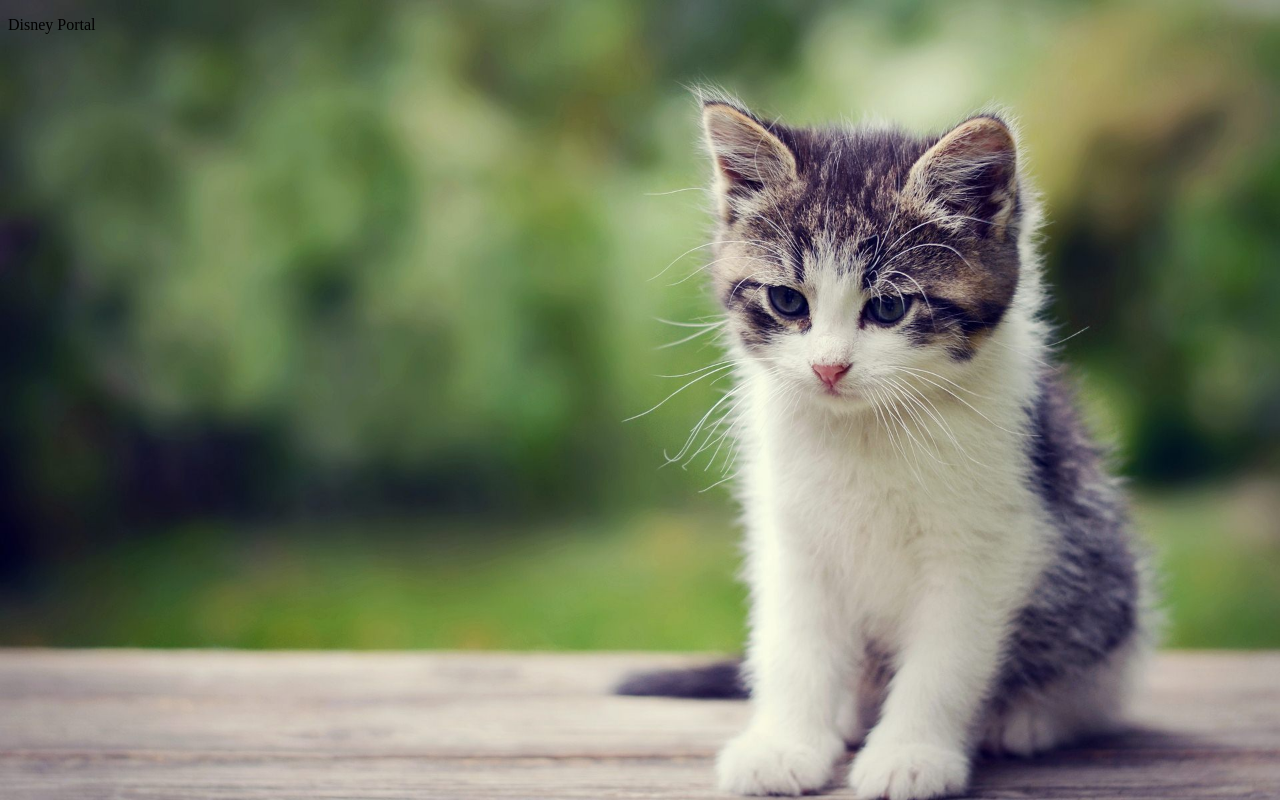
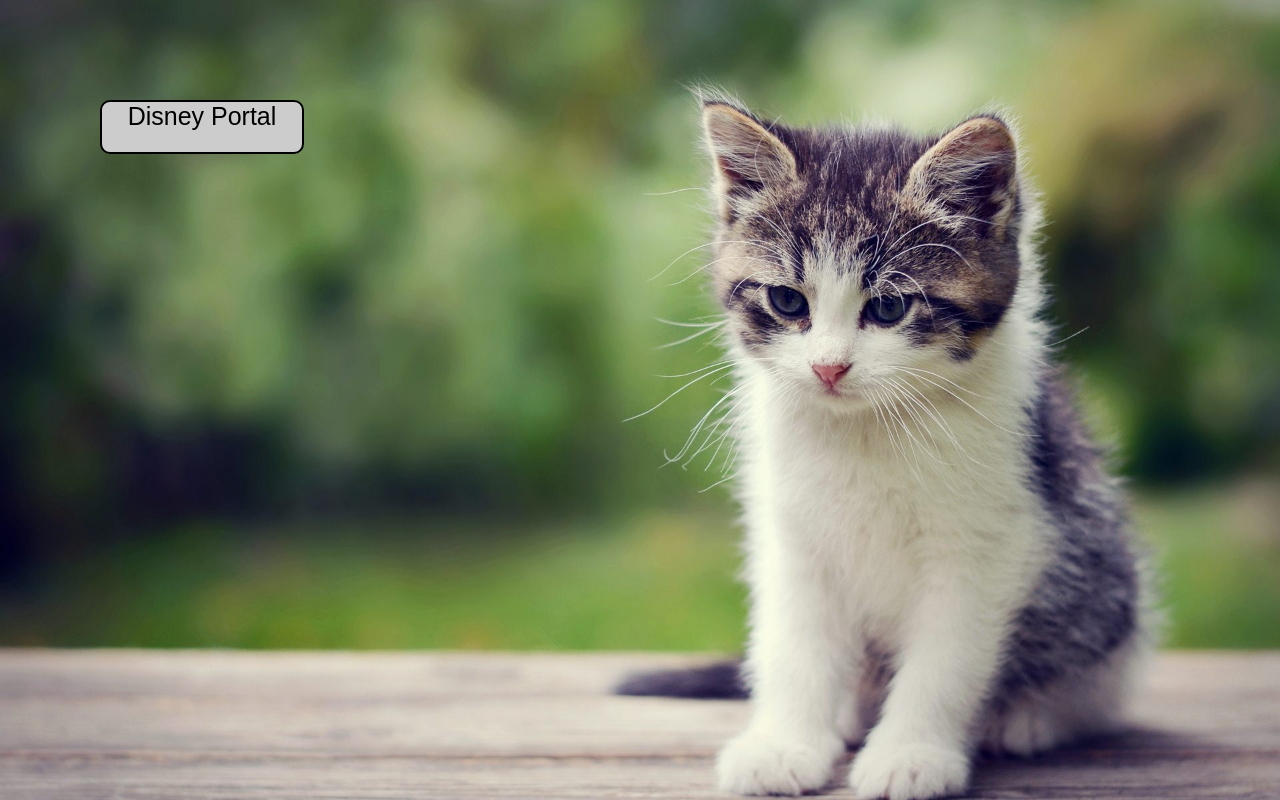
Before and after one commit to wlnewton/kelly, a plain HTML site: page index.html in a window 1280 px wide. Drawn offline with Linux system fonts and the light colour scheme.

Commit message:
Button tweaks.

```diff
--- a/index.html
+++ b/index.html
@@ -5,6 +5,8 @@
   	<link rel="stylesheet" type="text/css" href="styles.css">
   </head>
   <body>
-    <p>Disney Portal</p>
+    <nav>
+      <a href="https://enterpriselogin.disney.com/forms/signin.fcc?TYPE=33554433&REALMOID=06-000328b7-578c-104f-9668-83011c3c0000&GUID=&SMAUTHREASON=0&METHOD=GET&SMAGENTNAME=cLOZdE6Kgos4WTW9Ne05mQLNM9DvOHirzul8hrkiMk3lnhWGmuf9noOjpi7qlySx&TARGET=$SM$https%3a%2f%2fenterpriseportal%2edisney%2ecom%2fsite%2fwdw%2f"><p>Disney Portal</p></a>
+    </nav>
   </body>
 </html>
--- a/styles.css
+++ b/styles.css
@@ -1,9 +1,31 @@
+* {
+	margin: 0px;
+	padding: 0px;
+}
+
 body {
 	background-image: url(images/kitten.jpg);
 	background-repeat: no-repeat;
 	background-size: cover;
 }
 
-.image {
-	float: right;
+a {
+	color: black;
+	font-family: Arial;
+	font-size: 25px;
+	margin: auto;
+	padding-top: 100px;
+	text-align: center;
+	text-decoration: none;
 }
+
+nav {
+	background: #CCC;
+	border: 2px black solid;
+	border-radius: 10px;
+	height: 50px;
+	margin-left: 100px;
+	margin-top: 100px;
+	text-align: center;
+	width: 200px;
+}
```
